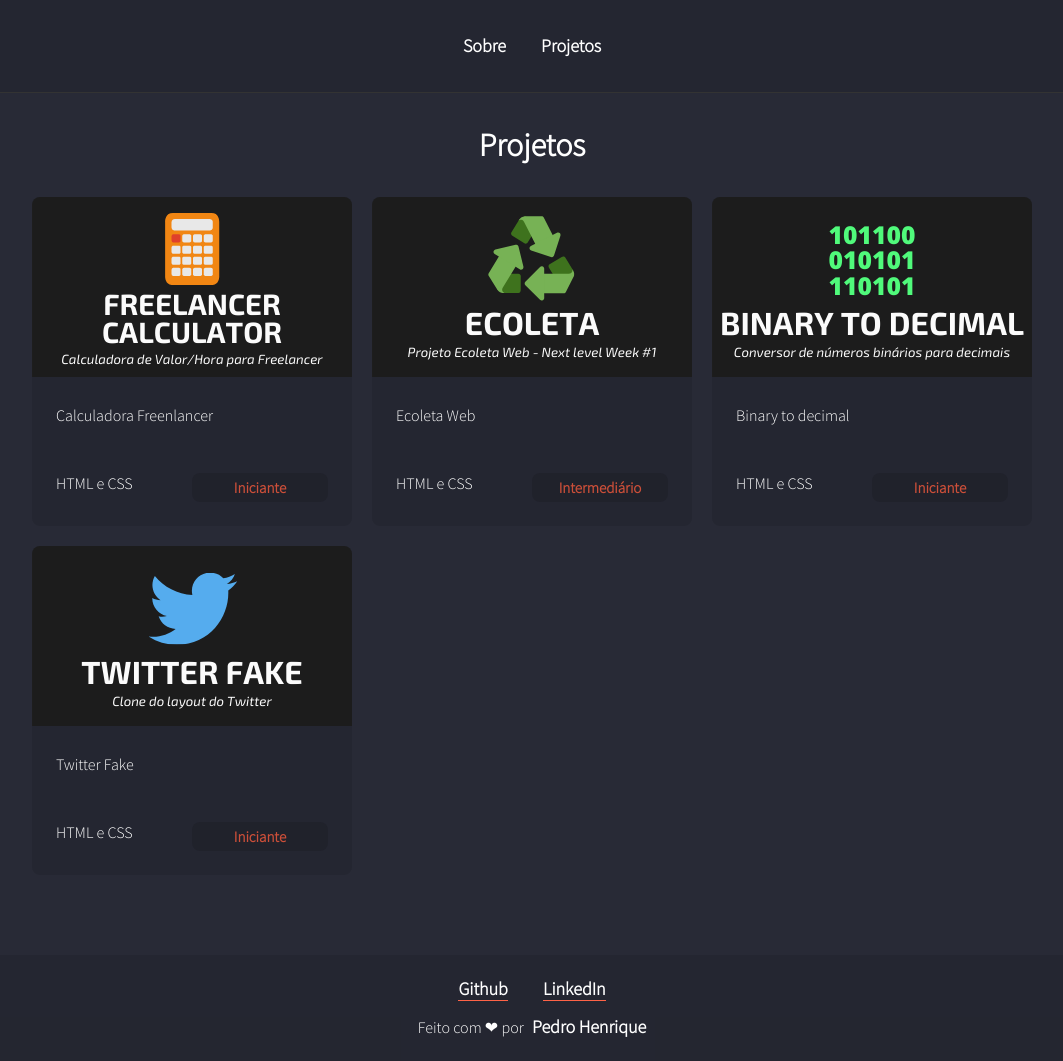
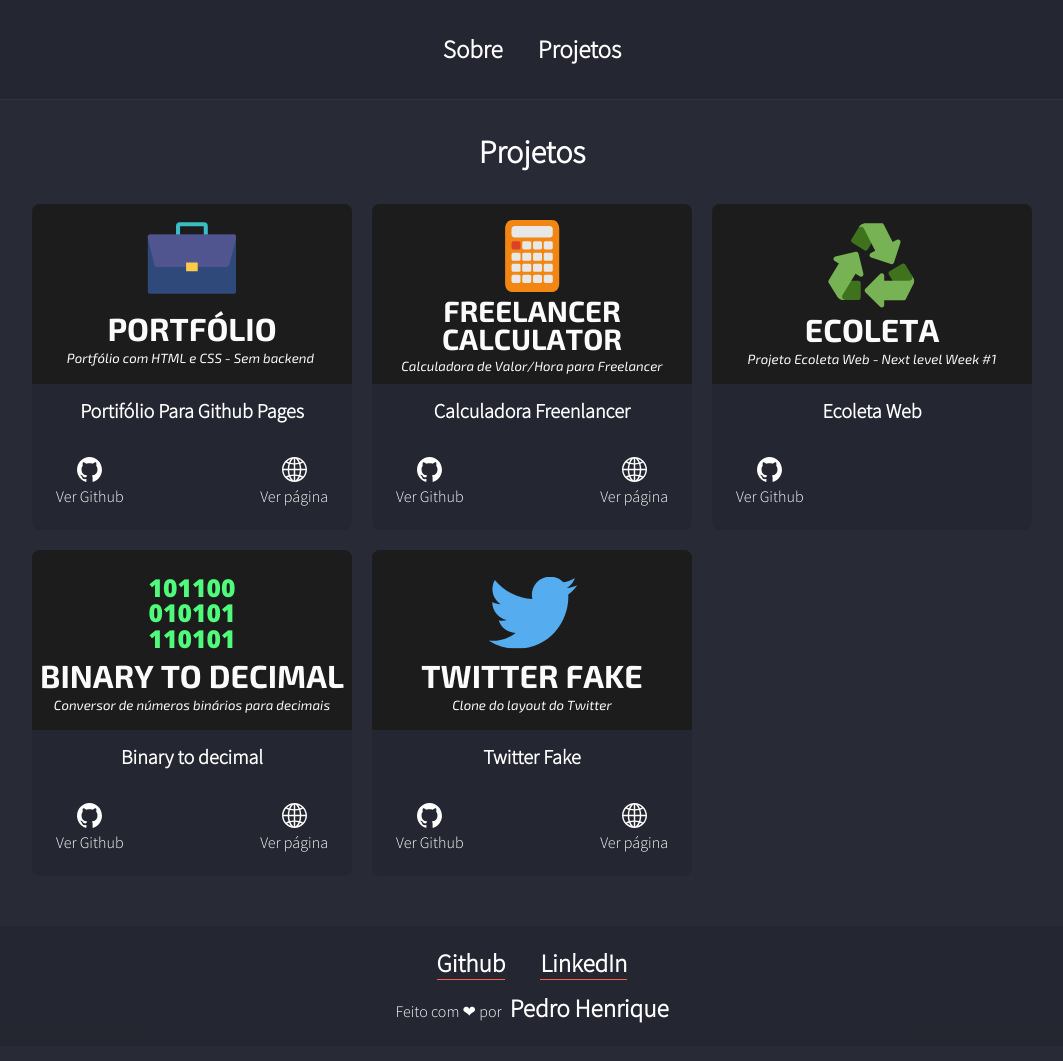
Before and after one commit to pedromartinsdev/portfolio, a plain HTML site: page projects.html in a window 1280 px wide. Shown: the whole page, without its empty margins (108-1171 px from the left). Drawn offline with Linux system fonts and the light colour scheme.

Commit message:
data inserted in the grid

```diff
--- a/projects.html
+++ b/projects.html
@@ -17,6 +17,27 @@
       <h1>Projetos</h1>
 
       <section class="projects">
+
+        <div class="project">
+          <div class="project__image-container">
+            <img src="assets/portfolio.png" alt="Portifólio Para Github Pages"/>
+          </div>
+          <div class="project__content">
+            <p>Portifólio Para Github Pages</p>
+          </div>
+          <div class="project__links">
+            <a href="https://github.com/PedroMartinsCap/portfolio-without-backend" target="blank">
+              <img src="assets/github-logo.svg" alt="Link para o Github">
+              <p>Ver Github</p>
+            </a>
+            <a href="https://pedromartinscap.github.io/portfolio-without-backend/" target="blank">
+              <img src="assets/web-logo.svg" alt="Página no Github pages">
+              <p>Ver página</p>
+            </a>
+          </div>
+        </div>
+
+
         <div class="project">
           <div class="project__image-container">
             <img
@@ -27,9 +48,15 @@
           <div class="project__content">
             <p>Calculadora Freenlancer</p>
           </div>
-          <div class="project__info">
-            <p>HTML e CSS</p>
-            <p class="project__level">Iniciante</p>
+          <div class="project__links">
+            <a href="https://github.com/PedroMartinsCap/freelance-calculator" target="blank">
+              <img src="assets/github-logo.svg" alt="Link para o Github">
+              <p>Ver Github</p>
+            </a>
+            <a href="https://pedromartinscap.github.io/freelance-calculator/" target="blank">
+              <img src="assets/web-logo.svg" alt="Página no Github pages">
+              <p>Ver página</p>
+            </a>
           </div>
         </div>
 
@@ -40,9 +67,11 @@
           <div class="project__content">
             <p>Ecoleta Web</p>
           </div>
-          <div class="project__info">
-            <p>HTML e CSS</p>
-            <p class="project__level">Intermediário</p>
+          <div class="project__links">
+            <a href="https://github.com/PedroMartinsCap/ecoleta" target="blank">
+              <img src="assets/github-logo.svg" alt="Link para o Github">
+              <p>Ver Github</p>
+            </a>
           </div>
         </div>
 
@@ -56,9 +85,15 @@
           <div class="project__content">
             <p>Binary to decimal</p>
           </div>
-          <div class="project__info">
-            <p>HTML e CSS</p>
-            <p class="project__level">Iniciante</p>
+          <div class="project__links">
+            <a href="https://github.com/PedroMartinsCap/binary-to-decimal" target="blank">
+              <img src="assets/github-logo.svg" alt="Link para o Github">
+              <p>Ver Github</p>
+            </a>
+            <a href="https://pedromartinscap.github.io/binary-to-decimal/" target="blank">
+              <img src="assets/web-logo.svg" alt="Página no Github pages">
+              <p>Ver página</p>
+            </a>
           </div>
         </div>
 
@@ -69,12 +104,20 @@
           <div class="project__content">
             <p>Twitter Fake</p>
           </div>
-          <div class="project__info">
-            <p>HTML e CSS</p>
-            <p class="project__level">Iniciante</p>
+          <div class="project__links">
+            <a href="https://github.com/PedroMartinsCap/twitter-fake" target="blank">
+              <img src="assets/github-logo.svg" alt="Link para o Github">
+              <p>Ver Github</p>
+            </a>
+            <a href="https://pedromartinscap.github.io/twitter-fake/" target="blank">
+              <img src="assets/web-logo.svg" alt="Página no Github pages">
+              <p>Ver página</p>
+            </a>
           </div>
         </div>
+
       </section>
+
     </div>
     <div id="links-footer" class="links">
       <a href="https://github.com/PedroMartinsCap" target="blank">Github</a>
--- a/styles/index.css
+++ b/styles/index.css
@@ -32,8 +32,8 @@ header {
 .links a {
   color: white;
   text-decoration: none;
-  font-size: 18px;
-  line-height: 28px;
+  font-size: 25px;
+  line-height: 35px;
   font-weight: bold;
   margin: 0 16px;
 }
@@ -81,49 +81,6 @@ header {
   color: rgb(255, 99, 71);
 }
 
-/* projects */
-
-.projects {
-  max-width: 1000px;
-  margin: 0 auto;
-
-  display: grid;
-  grid-template-columns: 1fr 1fr 1fr;
-
-  gap: 20px;
-
-}
-
-.project {
-  background-color: rgba(0, 0, 0, 0.1);
-  border-radius: 8px;
-
-}
-
-
-
-.project__content,
-.project__info {
-  padding: 24px;
-}
-
-.project__info{
-  display: grid;
-  grid-template-columns: 1fr 1fr;
-}
-
-.project__level{
-  background-color: #282a36;
-  filter: brightness(80%);
-  text-align: center;
-  border-radius: 8px;
-  color: tomato;
-  font-size: 15px;
-  font-weight: bold;
-
-  padding: 5px 20px;
-}
-
 #links-footer{
   background: rgba(0, 0, 0, 0.1);
   padding: 20px 0;
@@ -144,32 +101,3 @@ div#links-footer.links p a{
   margin: 0 5px;
   border: none;
 }
-
-.project__image-container img{
-  width: 100%;
-  border-radius: 8px 8px 0 0;
-
-}
-
-@media(max-width: 1000px){
-  .projects {
-    max-width: 500px;
-    margin: 0 auto;
-
-    display: grid;
-    grid-template-columns: 1fr;
-  }
-
-}
-
-@media(min-width: 2560){
-  .projects {
-    max-width: 500px;
-    margin: auto;
-
-    display: flex;
-    align-items: center;
-    justify-content: center;
-  }
-
-}
--- a/styles/projects.css
+++ b/styles/projects.css
@@ -32,8 +32,8 @@ header {
 .links a {
   color: white;
   text-decoration: none;
-  font-size: 18px;
-  line-height: 28px;
+  font-size: 25px;
+  line-height: 35px;
   font-weight: bold;
   margin: 0 16px;
 }
@@ -51,40 +51,46 @@ body div#wrapper h1{
 .projects {
   max-width: 1000px;
   margin: 0 auto;
-
   display: grid;
   grid-template-columns: 1fr 1fr 1fr;
-
   gap: 20px;
-
 }
 
 .project {
   background-color: rgba(0, 0, 0, 0.1);
   border-radius: 8px;
+}
 
+.project__image-container img{
+  width: 100%;
+  border-radius: 8px 8px 0 0;
 }
 
 .project__content,
-.project__info {
-  padding: 24px;
+.project__links {
+  padding: 0 24px 24px;
 }
 
-.project__info{
-  display: grid;
-  grid-template-columns: 1fr 1fr;
+.project__content p {
+  color: white;
+  font-weight: bold;
+  font-size: 20px;
+  margin: 10px;
+  text-align: center;
 }
 
-.project__level{
-  background-color: #282a36;
-  filter: brightness(80%);
+.project__links{
+  display: flex;
+  justify-content: space-between;
+}
+.project__links a {
+  text-decoration: none;
   text-align: center;
-  border-radius: 8px;
-  color: tomato;
-  font-size: 15px;
-  font-weight: bold;
+  color: white;
+}
 
-  padding: 5px 20px;
+.project__links a img{
+  height: 25px;
 }
 
 #links-footer{
@@ -97,7 +103,7 @@ body div#wrapper h1{
 }
 
 div#links-footer.links{
-  margin-top: 80px;
+  margin-top: 50px;
 }
 
 div#links-footer.links p {
@@ -106,12 +112,6 @@ div#links-footer.links p {
 div#links-footer.links p a{
   margin: 0 5px;
   border: none;
-}
-
-.project__image-container img{
-  width: 100%;
-  border-radius: 8px 8px 0 0;
-
 }
 
 @media(max-width: 1000px){
@@ -123,12 +123,9 @@ div#links-footer.links p a{
   }
 }
 
-@media(min-width: 2560){
-  .projects {
-    max-width: 500px;
-    margin: auto;
-    display: flex;
-    align-items: center;
-    justify-content: center;
+@media(min-width: 1440px){
+  #wrapper {
+    padding: 32px;
+    height: 100%;
   }
 }
```
Also changed, not shown: assets/github-logo.svg (added), assets/portfolio.png (added), assets/web-logo.svg (added).
